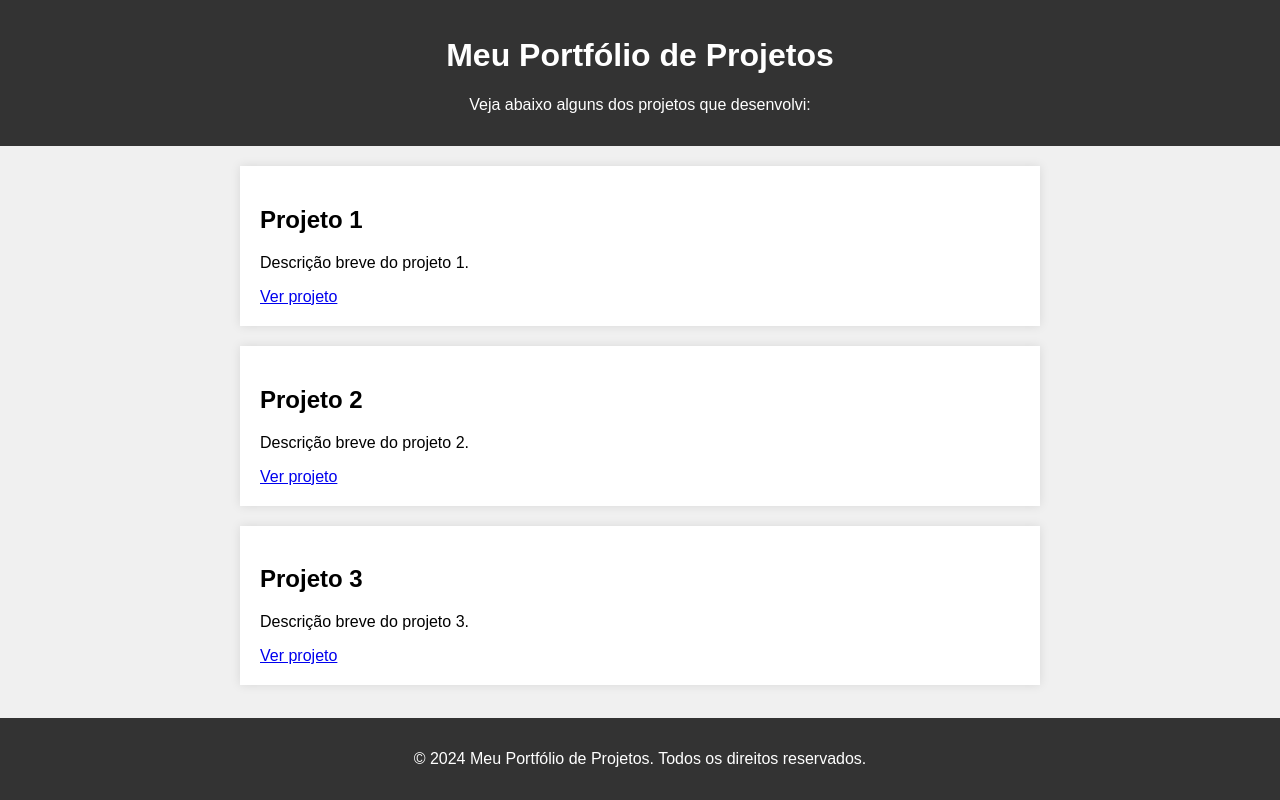
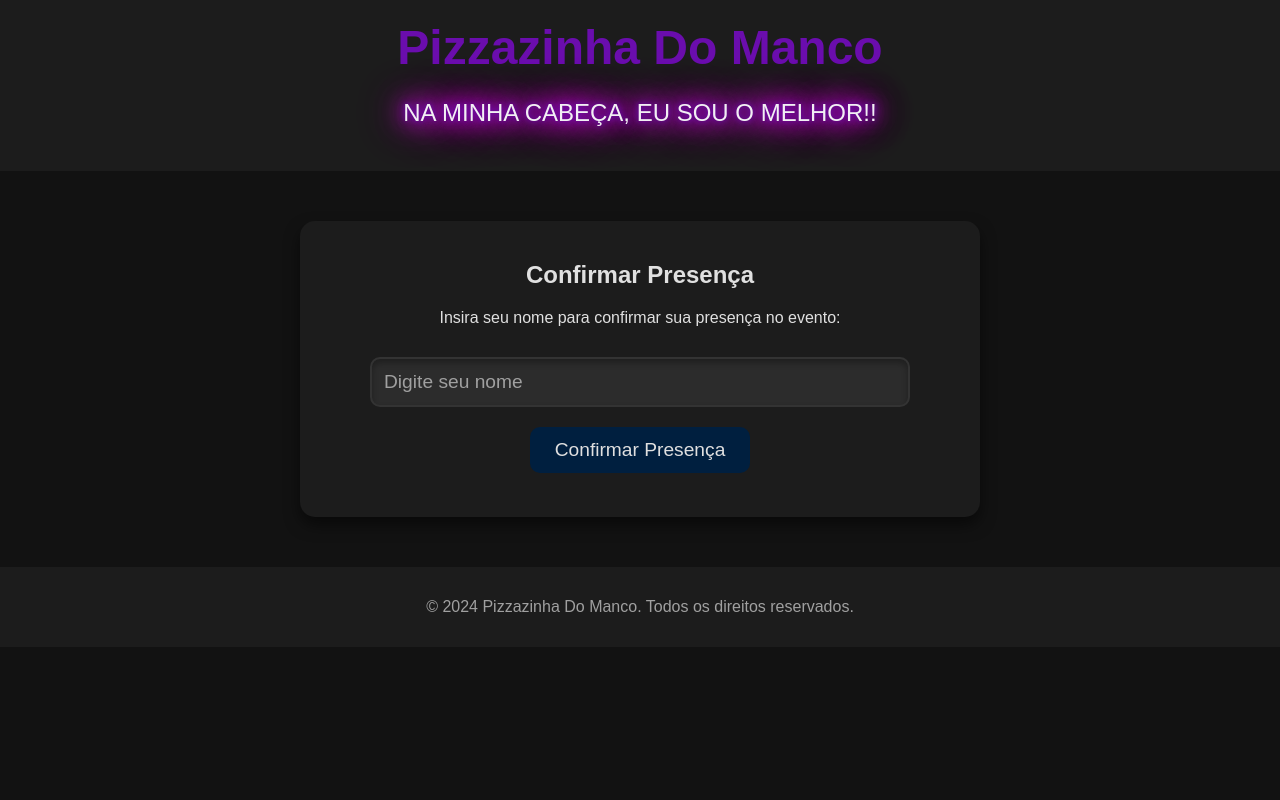
Before and after one commit to mdmdias/pizzazinha, a plain HTML site: page index.html in a window 1280 px wide. Drawn offline with Linux system fonts and the light colour scheme.

Commit message:
Update index.html

```diff
--- a/index.html
+++ b/index.html
@@ -1,74 +1,130 @@
 <!DOCTYPE html>
-<html lang="en">
+<html lang="pt-BR">
 <head>
     <meta charset="UTF-8">
     <meta name="viewport" content="width=device-width, initial-scale=1.0">
-    <title>Meu Portfólio de Projetos</title>
+    <title>Pizzazinha Do Manco</title>
     <style>
         body {
-            font-family: Arial, sans-serif;
+            font-family: 'Arial', sans-serif;
+            background-color: #121212; /* Preto fosco */
+            color: #e0e0e0; /* Cinza claro */
+            text-align: center;
             margin: 0;
             padding: 0;
-            background-color: #f0f0f0;
         }
         header {
-            background-color: #333;
-            color: #fff;
-            text-align: center;
-            padding: 1em 0;
+            background-color: #1c1c1c; /* Preto mais claro */
+            padding: 20px;
+        }
+        header h1 {
+            font-size: 3em;
+            color: #6A0DAD; /* Roxo vibrante */
+            margin: 0;
+        }
+        header p {
+            color: #a0a0a0; /* Cinza suave */
         }
         .container {
-            max-width: 800px;
-            margin: 0 auto;
+            margin: 50px auto;
             padding: 20px;
+            background-color: #1c1c1c; /* Preto mais claro */
+            border-radius: 15px;
+            width: 50%;
+            box-shadow: 0 8px 15px rgba(0, 0, 0, 0.5); /* Sombra sutil */
         }
-        .project {
-            background-color: #fff;
-            padding: 20px;
+        form {
+            margin-top: 30px;
+        }
+        input[type="text"] {
+            width: 80%;
+            padding: 12px;
+            font-size: 1.2em;
             margin-bottom: 20px;
-            box-shadow: 0 0 10px rgba(0,0,0,0.1);
+            border: 2px solid #333333; /* Preto ainda mais escuro */
+            background-color: #2c2c2c; /* Cinza escuro */
+            color: #e0e0e0; /* Texto claro */
+            border-radius: 10px;
+            box-shadow: inset 0 4px 6px rgba(0, 0, 0, 0.3);
+        }
+        input[type="text"]::placeholder {
+            color: #a0a0a0; /* Placeholder cinza suave */
+        }
+        input[type="submit"] {
+            background-color: #001f3f; /* Azul escuro */
+            color: #e0e0e0; /* Texto claro */
+            border: none;
+            padding: 12px 25px;
+            font-size: 1.2em;
+            border-radius: 10px;
+            cursor: pointer;
+            transition: background-color 0.3s ease;
+        }
+        input[type="submit"]:hover {
+            background-color: #6A0DAD; /* Roxo vibrante no hover */
         }
         footer {
-            background-color: #333;
-            color: #fff;
-            text-align: center;
-            padding: 1em 0;
-            position: fixed;
-            width: 100%;
-            bottom: 0;
+            margin-top: 50px;
+            background-color: #1c1c1c; /* Preto mais claro */
+            padding: 15px;
+            color: #a0a0a0;
+        }
+        #confirmation {
+            margin-top: 20px;
+            font-size: 1.5em;
+            color: #6A0DAD; /* Mensagem roxa */
+        }
+
+        /* Estilo para efeito neon */
+        p.neon {
+            font-size: 1.5em;
+            color: #f2eff4; /* Cor roxa */
+            text-shadow: 0 0 5px #6A0DAD, 0 0 10px #6A0DAD,
+                         0 0 20px #ff00ff, 0 0 30px #ff00ff,
+                         0 0 40px #ff00ff, 0 0 50px #ff00ff;
         }
     </style>
+    <script>
+        function confirmarPresenca(event) {
+            event.preventDefault();
+            var nome = document.querySelector('input[name="nome"]').value;
+            var confirmationMessage = document.getElementById('confirmation');
+
+            // Verifica se o nome começa com a letra 'B' (ignora maiúsculas/minúsculas)
+            if (nome.charAt(0).toLowerCase() === 'b') {
+                confirmationMessage.style.color = 'red'; // Mensagem em vermelho
+                confirmationMessage.innerText = "Você não foi convidado.";
+            } else if (nome) {
+                confirmationMessage.style.color = '#6A0DAD'; // Mensagem roxa para outros nomes
+                confirmationMessage.innerText = "Obrigado, " + nome + "! Sua presença foi confirmada.";
+            } else {
+                confirmationMessage.style.color = 'yellow'; // Mensagem de erro em amarelo
+                confirmationMessage.innerText = "Por favor, insira seu nome!";
+            }
+        }
+    </script>
 </head>
 <body>
 
-<header>
-    <h1>Meu Portfólio de Projetos</h1>
-    <p>Veja abaixo alguns dos projetos que desenvolvi:</p>
-</header>
+    <header>
+        <h1>Pizzazinha Do Manco</h1>
+        <p class="neon">NA MINHA CABEÇA, EU SOU O MELHOR!!</p1>
+    </header>
 
-<div class="container">
-    <div class="project">
-        <h2>Projeto 1</h2>
-        <p>Descrição breve do projeto 1.</p>
-        <a href="#">Ver projeto</a>
+    <div class="container">
+        <h2>Confirmar Presença</h2>
+        <p>Insira seu nome para confirmar sua presença no evento:</p> <!-- Texto com efeito neon -->
+        <form onsubmit="confirmarPresenca(event)">
+            <input type="text" name="nome" placeholder="Digite seu nome" required>
+            <br>
+            <input type="submit" value="Confirmar Presença">
+        </form>
+        <p id="confirmation"></p>
     </div>
 
-    <div class="project">
-        <h2>Projeto 2</h2>
-        <p>Descrição breve do projeto 2.</p>
-        <a href="#">Ver projeto</a>
-    </div>
-
-    <div class="project">
-        <h2>Projeto 3</h2>
-        <p>Descrição breve do projeto 3.</p>
-        <a href="#">Ver projeto</a>
-    </div>
-</div>
-
-<footer>
-    <p>&copy; 2024 Meu Portfólio de Projetos. Todos os direitos reservados.</p>
-</footer>
+    <footer>
+        <p>&copy; 2024 Pizzazinha Do Manco. Todos os direitos reservados.</p>
+    </footer>
 
 </body>
 </html>
```
